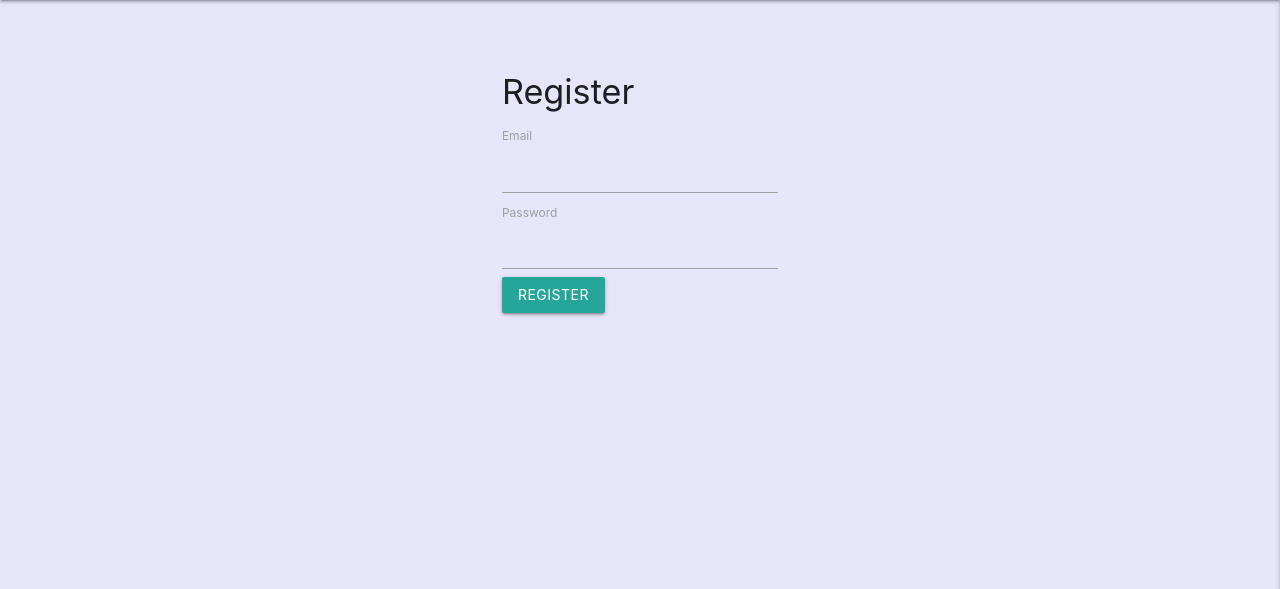
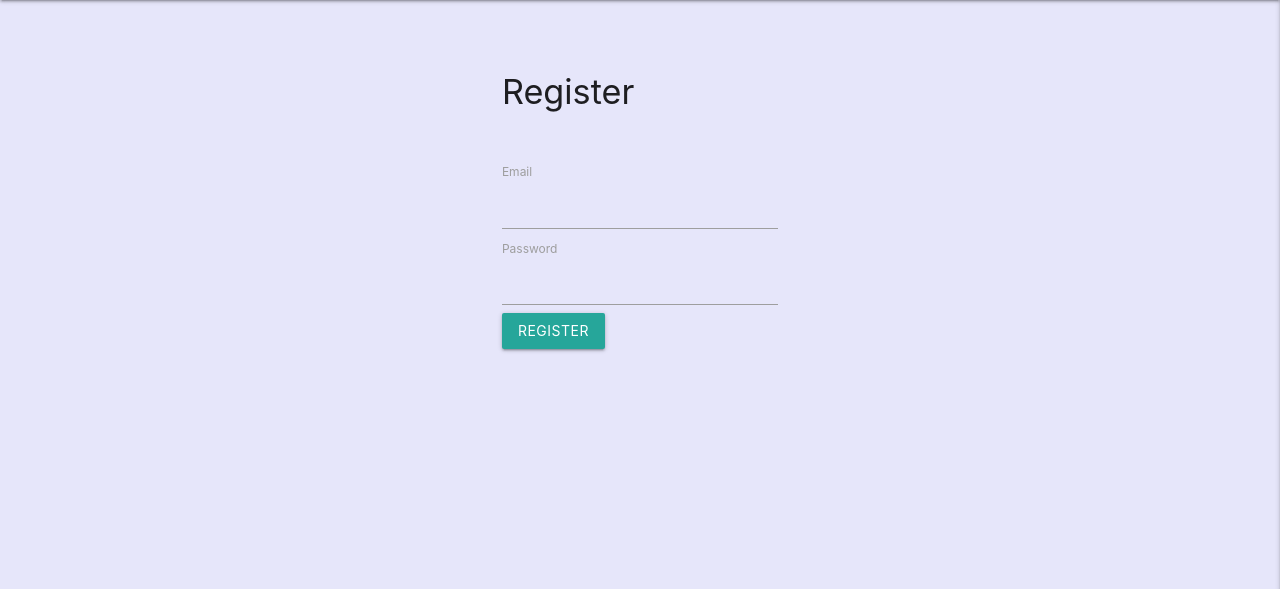
Before and after one commit to isaacwoodruff/codetogether, a Flask app: page /register in a window 1280 px wide. Shown: the part 64-653 px from the top of the page. Run offline with Flask 2, Linux system fonts and the light colour scheme; some libraries are stand-ins or nearby versions.

Commit message:
Updated styling for login/register template

```diff
--- a/templates/login.html
+++ b/templates/login.html
@@ -2,12 +2,10 @@
 {% block content %}
 
 <div class="row">
-    <div class="col s4"></div>
-    <div class="col s4">
+    <div class="col s12 l4 offset-l4">
         <h4>{{ title }}</h4>
 
-        <form action="" method="POST" name="form">
-            <div class="col-md-4 col-md-offset-4">
+        <form action="" method="POST" name="form" class="margin-top-50">
             {{ form.hidden_tag() }}
             <div class="form-group">
                 <label class="control-label" for="email">Email</label> {{ form.email }}
@@ -23,7 +21,6 @@
             {% else %}
                 <button class="btn btn-default" type="submit">Register</button>
             {% endif %}
-            </div>
         </form>
 
         {% if get_flashed_messages() %}
@@ -33,7 +30,6 @@
             {{ get_flashed_messages()[0] }}
         {% endif %}
     </div>
-    <div class="col s4"></div>
 </div>
 
 {% endblock %}
```
Lines whose indentation alone changed are shown as unchanged.
